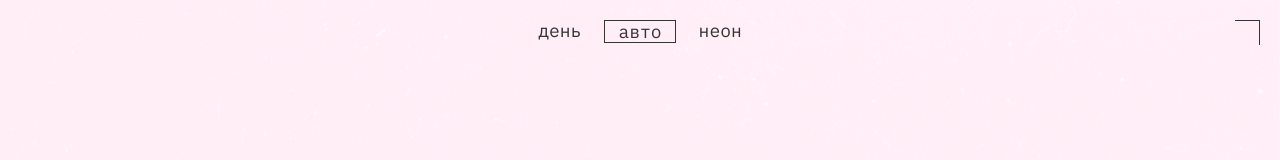
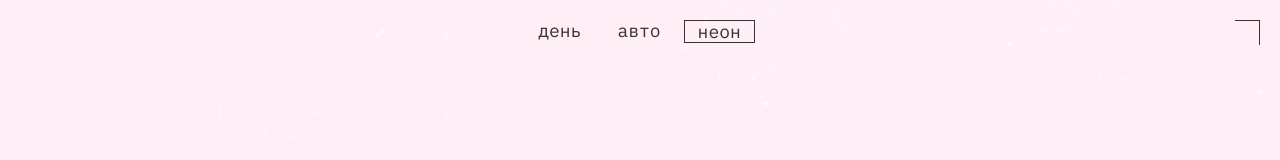
Before and after one commit to simonenkonikita/slozhno-sosredotochitsya, a plain HTML site: page index.html in a window 1280 px wide. Shown: the top 160 px of the page. Drawn offline with Linux system fonts and the light colour scheme.

Commit message:
четвертый коммит

```diff
--- a/index.html
+++ b/index.html
@@ -33,13 +33,14 @@
           </li>
           <li class="header__theme-menu-item">
             <button
-              class="header__theme-menu-button header__theme-menu-button_active header__theme-menu-button_type_auto theme-auto">
+              class="header__theme-menu-button header__theme-menu-button_type_auto theme-auto">
               Авто
             </button>
           </li>
           <li class="header__theme-menu-item">
             <button
-              class="header__theme-menu-button header__theme-menu-button_type_dark theme-dark">
+              class="header__theme-menu-button
+              header__theme-menu-button_active  header__theme-menu-button_type_dark theme-dark">
               Неон
             </button>
           </li>
```
Also changed, not shown: styles/light.css (line endings or trailing spaces).
